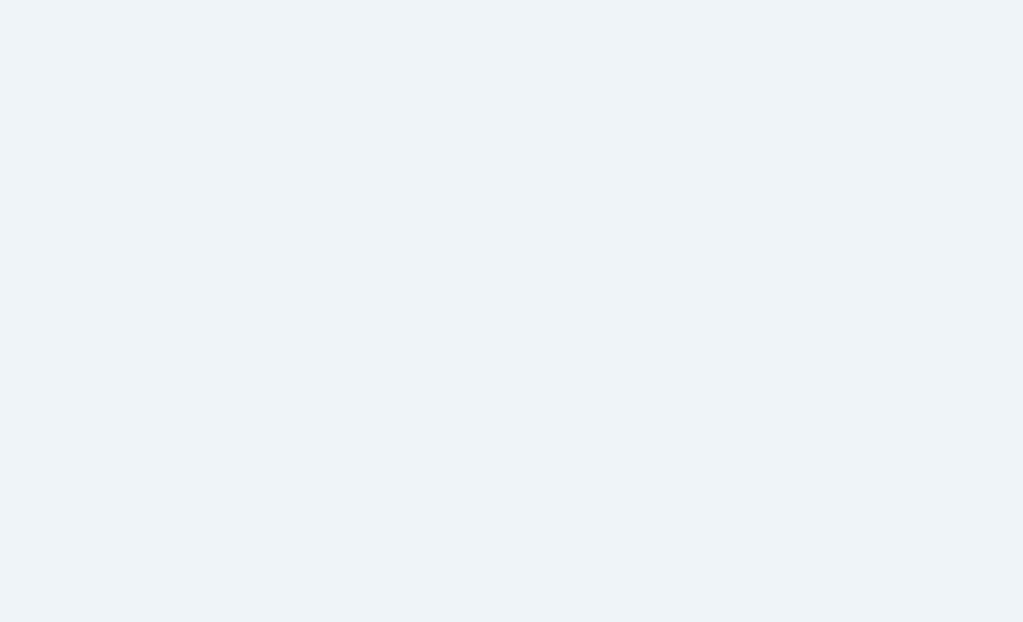
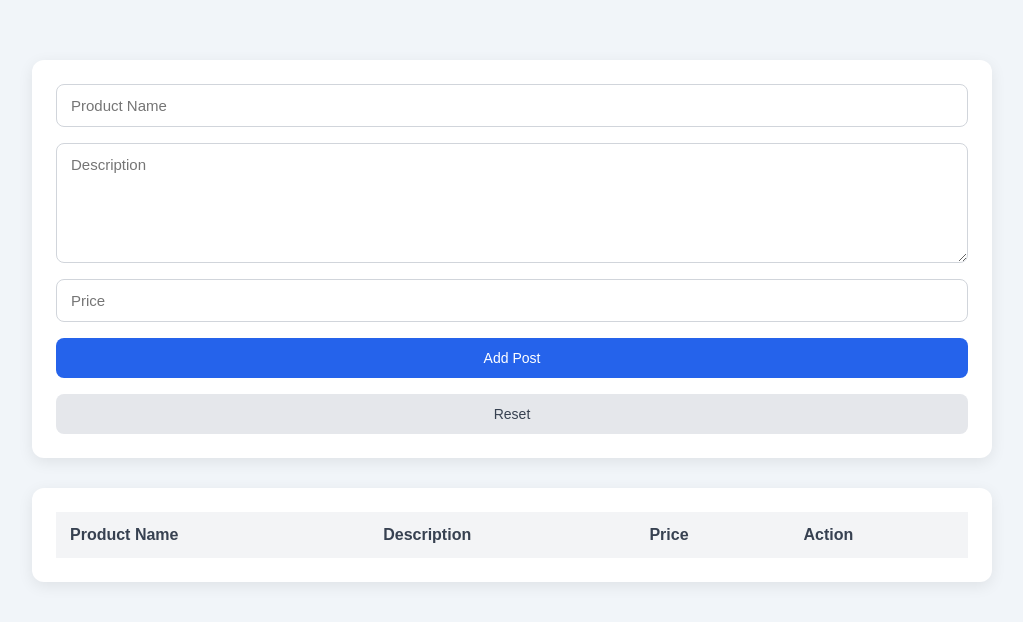
Before and after one commit to ashishgupta09/angular-advanced-features, an Angular app: page /products in a window 1280 px wide. Before the commit this address led to /. Shown: the top 622 px of the page, without its empty margins (128-1151 px from the left). Built offline with nearby package versions, Linux system fonts and the light colour scheme.

Commit message:
added the crud using the local strorage....

```diff
--- a/src/app/app.routes.ts
+++ b/src/app/app.routes.ts
@@ -24,4 +24,9 @@ export const routes: Routes = [
     path: 'poets',
     loadComponent: () => import('../app/features/components/poets/poets').then((c) => c.Poets),
   },
+  {
+    path: 'products',
+    loadComponent: () =>
+      import('../app/features/components/products/products').then((c) => c.Products),
+  },
 ];
--- /dev/null
+++ b/src/app/core/interfaces/product.ts
@@ -0,0 +1,7 @@
+export interface Product {
+  id: number;
+  productName: string;
+  description: string;
+  price: number;
+  createdAt:string;
+}
--- /dev/null
+++ b/src/app/core/services/shop.ts
@@ -0,0 +1,38 @@
+import { Injectable } from '@angular/core';
+import { Product } from '../interfaces/product';
+
+@Injectable({
+  providedIn: 'root',
+})
+export class Shop {
+  private storageKey = 'products';
+
+  getProducts(): Product[] {
+    const products = localStorage.getItem(this.storageKey);
+    return products ? JSON.parse(products) : [];
+  }
+
+  addProduct(product: Product): void {
+    const products = this.getProducts();
+    products.push(product);
+    localStorage.setItem(this.storageKey, JSON.stringify(products));
+  }
+
+  updateProduct(updatedProduct: Product): void {
+    const products = this.getProducts();
+    const index = products.findIndex((product) => product.id === updatedProduct.id);
+    if (index !== -1) {
+      products[index] = updatedProduct;
+      localStorage.setItem(this.storageKey, JSON.stringify(products));
+    }
+  }
+
+  deleteProduct(id: number): void {
+    const filteredProducts = this.getProducts().filter((product) => product.id !== id);
+    localStorage.setItem(this.storageKey, JSON.stringify(filteredProducts));
+  }
+
+  getProductById(id: number): Product | undefined {
+    return this.getProducts().find((product) => product.id === id);
+  }
+}
--- /dev/null
+++ b/src/app/features/components/products/products.html
@@ -0,0 +1,40 @@
+<div class="container">
+  <div class="form-card">
+    <form [formGroup]="productForm" (ngSubmit)="onSubmit()">
+      <input type="text" placeholder="Product Name" formControlName="productName" />
+      <textarea placeholder="Description" formControlName="description"> </textarea>
+      <input type="number" placeholder="Price" formControlName="price" />
+      <button type="submit">
+        {{ isEditMode() ? 'Update Post' : 'Add Post' }}
+      </button>
+
+      <button type="button" (click)="resetForm()">Reset</button>
+    </form>
+  </div>
+  <div class="table-card">
+    <table>
+      <thead>
+        <tr>
+          <th>Product Name</th>
+          <th>Description</th>
+          <th>Price</th>
+          <th>Action</th>
+        </tr>
+      </thead>
+
+      <tbody>
+        @for(product of products; track product.id) {
+          <tr>
+            <td>{{ product.productName }}</td>
+            <td>{{ product.description }}</td>
+            <td>{{ product.price }}</td>
+            <td>
+              <button (click)="editProduct(product)">Edit</button>
+              <button (click)="deleteProduct(product.id)">Delete</button>
+            </td>
+          </tr>
+        }
+      </tbody>
+    </table>
+  </div>
+</div>
--- /dev/null
+++ b/src/app/features/components/products/products.scss
@@ -0,0 +1,160 @@
+/* Page Layout */
+
+.container {
+  max-width: 1000px;
+  margin: 40px auto;
+  padding: 20px;
+}
+
+/* Form Card */
+
+.form-card {
+  background: #ffffff;
+  padding: 24px;
+  border-radius: 12px;
+  box-shadow: 0 4px 15px rgba(0, 0, 0, 0.08);
+  margin-bottom: 30px;
+}
+
+.form-card form {
+  display: flex;
+  flex-direction: column;
+  gap: 16px;
+}
+
+/* Inputs */
+
+.form-card input,
+.form-card textarea {
+  width: 100%;
+  padding: 12px 14px;
+  border: 1px solid #d1d5db;
+  border-radius: 8px;
+  outline: none;
+  font-size: 15px;
+  box-sizing: border-box;
+  transition: all 0.3s ease;
+}
+
+.form-card textarea {
+  min-height: 120px;
+  resize: vertical;
+  font-family: inherit;
+}
+
+.form-card input:focus,
+.form-card textarea:focus {
+  border-color: #2563eb;
+  box-shadow: 0 0 0 3px rgba(37, 99, 235, 0.15);
+}
+
+/* Buttons */
+
+.form-card button {
+  padding: 12px 18px;
+  border: none;
+  border-radius: 8px;
+  cursor: pointer;
+  font-size: 14px;
+  transition: 0.3s;
+}
+
+.form-card button[type='submit'] {
+  background: #2563eb;
+  color: white;
+}
+
+.form-card button[type='submit']:hover {
+  background: #1d4ed8;
+}
+
+.form-card button[type='button'] {
+  background: #e5e7eb;
+  color: #374151;
+}
+
+.form-card button[type='button']:hover {
+  background: #d1d5db;
+}
+
+/* Table Card */
+
+.table-card {
+  background: white;
+  border-radius: 12px;
+  padding: 24px;
+  box-shadow: 0 4px 15px rgba(0, 0, 0, 0.08);
+}
+
+.table-card table {
+  width: 100%;
+  border-collapse: collapse;
+}
+
+/* Table Header */
+
+.table-card thead {
+  background: #f3f4f6;
+}
+
+.table-card th {
+  text-align: left;
+  padding: 14px;
+  font-weight: 600;
+  color: #374151;
+}
+
+/* Table Body */
+
+.table-card td {
+  padding: 14px;
+  border-bottom: 1px solid #e5e7eb;
+}
+
+.table-card tbody tr:hover {
+  background: #f9fafb;
+}
+
+/* Action Buttons */
+
+.table-card td button {
+  border: none;
+  padding: 8px 14px;
+  border-radius: 6px;
+  cursor: pointer;
+  margin-right: 8px;
+}
+
+.table-card td button:first-child {
+  background: #10b981;
+  color: white;
+}
+
+.table-card td button:first-child:hover {
+  background: #059669;
+}
+
+.table-card td button:last-child {
+  background: #ef4444;
+  color: white;
+}
+
+.table-card td button:last-child:hover {
+  background: #dc2626;
+}
+
+/* Responsive */
+
+@media (max-width: 768px) {
+  .container {
+    padding: 10px;
+  }
+
+  .table-card {
+    overflow-x: auto;
+  }
+
+  table {
+    min-width: 700px;
+  }
+}
--- /dev/null
+++ b/src/app/features/components/products/products.ts
@@ -0,0 +1,86 @@
+import { CommonModule } from '@angular/common';
+import { Component, inject, OnInit } from '@angular/core';
+import { FormBuilder, ReactiveFormsModule, Validators } from '@angular/forms';
+import { Product } from '../../../core/interfaces/product';
+import { Shop } from '../../../core/services/shop';
+
+@Component({
+  selector: 'app-products',
+  imports: [CommonModule, ReactiveFormsModule],
+  standalone: true,
+  templateUrl: './products.html',
+  styleUrl: './products.scss',
+})
+export class Products implements OnInit {
+  private service = inject(Shop);
+  private fb = inject(FormBuilder);
+  products: Product[] = [];
+  editId: number | null = null;
+
+  productForm = this.fb.group({
+    productName: ['', Validators.required],
+    description: ['', Validators.required],
+    price: ['', Validators.required],
+  });
+
+  ngOnInit(): void {
+    this.loadProducts();
+  }
+
+  loadProducts(): void {
+    this.products = JSON.parse(localStorage.getItem('products') || '[]');
+  }
+
+  onSubmit(): void {
+    if (this.productForm.invalid) {
+      return;
+    }
+
+    if (this.editId) {
+      const updateProduct: Product = {
+        id: this.editId,
+        ...this.productForm.getRawValue(),
+        createdAt: new Date().toISOString(),
+      } as unknown as Product;
+
+      this.service.updateProduct(updateProduct);
+      this.editId = null;
+    } else {
+      const addProduct: Product = {
+        id: Date.now(),
+        ...this.productForm.getRawValue(),
+        createdAt: new Date().toISOString(),
+      } as unknown as Product;
+      this.service.addProduct(addProduct);
+    }
+
+    this.loadProducts();
+    this.productForm.reset();
+  }
+
+  editProduct(product: Product): void {
+    this.editId = product.id;
+
+    this.productForm.patchValue({
+      productName: product.productName,
+      description: product.description,
+      price: product.price as any,
+    });
+  }
+
+  deleteProduct(id: number): void {
+    if (confirm('Delete this post?')) {
+      this.service.deleteProduct(id);
+      this.loadProducts();
+    }
+  }
+
+  resetForm(): void {
+    this.productForm.reset();
+    this.editId = null;
+  }
+
+  isEditMode(): boolean {
+    return this.editId !== null;
+  }
+}
```
Also changed, not shown: 1 other file (tests, documents, lock files or other folders).
